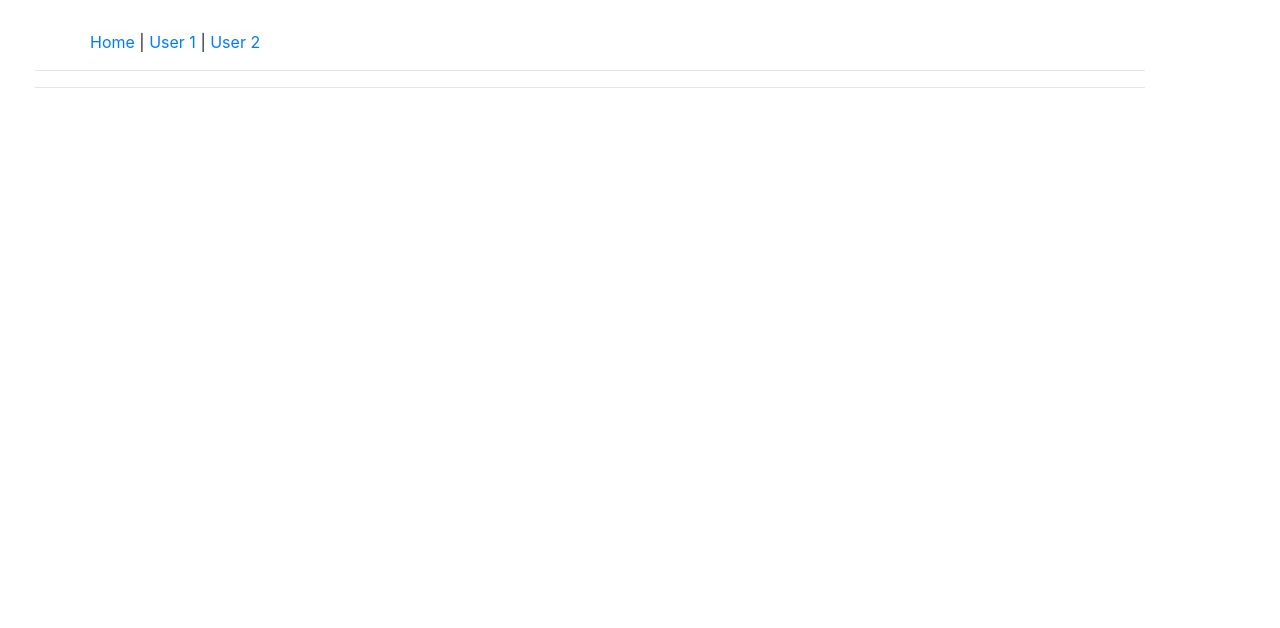
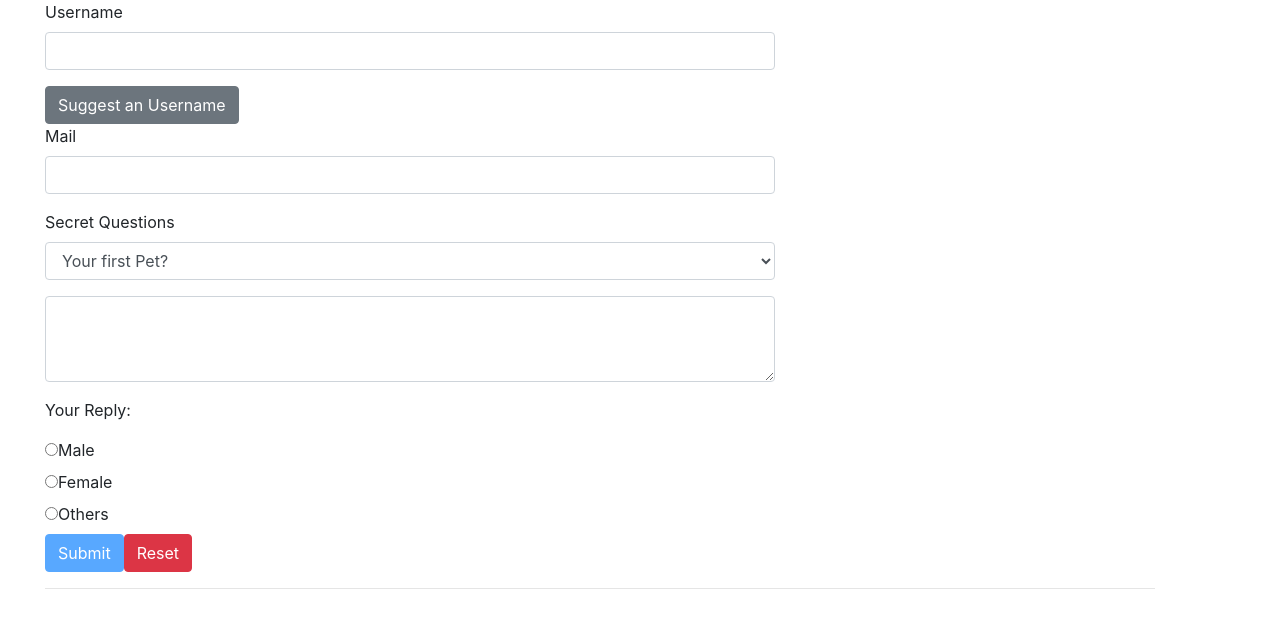
Before and after one commit to 7amitdas/angular-practice, an Angular app in the folder my-first-app/: page / in a window 1280 px wide. Shown: the top 628 px of the page. Built offline with nearby package versions, Linux system fonts and the light colour scheme.

Commit message:
Adding Angular Form Control, Form Group

```diff
--- a/my-first-app/src/app/app.component.html
+++ b/my-first-app/src/app/app.component.html
@@ -87,7 +87,7 @@
 <!-- Assignment on Services End -->
 
 <!-- Observables Practice Start -->
-<div class="container">
+<!-- <div class="container">
   <div class="row">
     <div class="col-xs-12 col-sm-10 col-md-8 col-sm-offset-1 col-md-offset-2">
       <a routerLink="/observ">Home</a> |
@@ -108,5 +108,8 @@
       <router-outlet></router-outlet>
     </div>
   </div>
-</div>
+</div> -->
 <!-- Observables Practice End -->
+<!-- Angular Form Component Start -->
+<app-ng-form-practice></app-ng-form-practice>
+<!-- Angular Form Component End -->
--- a/my-first-app/src/app/app.module.ts
+++ b/my-first-app/src/app/app.module.ts
@@ -25,6 +25,7 @@ import { CounterService } from './services/counter.service';
 import { ObservHomeComponent } from './observ-home/observ-home.component';
 import { ObservUserComponent } from './observ-user/observ-user.component';
 import { AppRoutingModule } from './app-routing.module';
+import { NgFormPracticeComponent } from './ng-form-practice/ng-form-practice.component';
 
 @NgModule({
   declarations: [
@@ -48,6 +49,7 @@ import { AppRoutingModule } from './app-routing.module';
     InactiveUsersComponent,
     ObservHomeComponent,
     ObservUserComponent,
+    NgFormPracticeComponent,
   ],
   imports: [BrowserModule, FormsModule, AppRoutingModule],
   providers: [AccountService, LoggingService, CounterService],
--- /dev/null
+++ b/my-first-app/src/app/ng-form-practice/ng-form-practice.component.css
@@ -0,0 +1,9 @@
+.container {
+  margin-left: 30px;
+}
+input.ng-invalid.ng-touched, select.ng-invalid.ng-touched {
+  border: 1px solid red;
+}
+.help-block {
+  color: red;
+}
--- /dev/null
+++ b/my-first-app/src/app/ng-form-practice/ng-form-practice.component.html
@@ -0,0 +1,102 @@
+<div class="container">
+  <div class="row">
+    <div class="col-xs-12 col-sm-10 col-md-8 col-sm-offset-1 col-md-offset-2">
+      <!-- <form (ngSubmit)="onSubmit(formData)" #formData="ngForm"> -->
+      <form (ngSubmit)="onSubmit()" #formData="ngForm">
+        <div id="user-data" ngModelGroup="userData" #userData="ngModelGroup">
+          <div class="form-group">
+            <label for="username">Username</label>
+            <input
+              type="text"
+              id="username"
+              name="username"
+              ngModel
+              class="form-control"
+              required
+            />
+          </div>
+          <button
+            class="btn btn-secondary"
+            type="button"
+            (click)="suggestUserName()"
+          >
+            Suggest an Username
+          </button>
+          <div class="form-group">
+            <label for="email">Mail</label>
+            <input
+              type="email"
+              id="email"
+              name="email"
+              ngModel
+              class="form-control"
+              required
+              email
+              #email="ngModel"
+            />
+          </div>
+          <span class="help-block" *ngIf="email.touched && !email.valid"
+            >Please enter a valid email!</span
+          >
+        </div>
+        <span *ngIf="userData.touched && !userData.valid" class="help-block"
+          >User Data is Invalid!</span
+        >
+        <div class="form-group">
+          <label for="secret">Secret Questions</label>
+          <select
+            id="secret"
+            [ngModel]="defaultQuestion"
+            name="secret"
+            class="form-control"
+            required
+          >
+            <option value="pet">Your first Pet?</option>
+            <option value="teacher">Your first teacher?</option>
+          </select>
+        </div>
+        <div class="form-group">
+          <textarea
+            name="questionAnswer"
+            rows="3"
+            [(ngModel)]="answer"
+            class="form-control"
+          ></textarea>
+        </div>
+        <p>Your Reply: {{ answer }}</p>
+        <div class="radio" *ngFor="let g of genders">
+          <label>
+            <input type="radio" name="gender" ngModel [value]="g" required />{{
+              g
+            }}
+          </label>
+        </div>
+
+        <button
+          class="btn btn-primary"
+          type="submit"
+          [disabled]="!formData.valid"
+        >
+          Submit
+        </button>
+        <button
+          class="btn btn-danger"
+          type="button" (click)="onReset()"
+        >
+          Reset
+        </button>
+      </form>
+    </div>
+  </div>
+  <hr />
+  <div class="row" *ngIf="submitted">
+    <div class="col-xs-12">
+      <h3>Your Data</h3>
+      <p>User Name: {{user.username}}</p>
+      <p>Email Id: {{user.email}}</p>
+      <p>Secret Question: Your First {{user.question}}</p>
+      <p>Question Answer: {{user.answer}}</p>
+      <p>Gender: {{user.gender}}</p>
+    </div>
+  </div>
+</div>
--- /dev/null
+++ b/my-first-app/src/app/ng-form-practice/ng-form-practice.component.ts
@@ -0,0 +1,61 @@
+import { NgFor } from '@angular/common';
+import { Component, ViewChild } from '@angular/core';
+import { NgForm } from '@angular/forms';
+
+@Component({
+  selector: 'app-ng-form-practice',
+  templateUrl: './ng-form-practice.component.html',
+  styleUrls: ['./ng-form-practice.component.css'],
+})
+export class NgFormPracticeComponent {
+  @ViewChild('formData') myForm: NgForm;
+  defaultQuestion: string = 'pet';
+  answer: string = '';
+  genders: string[] = ['Male', 'Female', 'Others'];
+  user = {
+    username: '',
+    email: '',
+    question: '',
+    answer: '',
+    gender: ''
+  };
+  submitted: boolean = false;
+
+  suggestUserName() {
+    const suggestedName = 'Superuser';
+    // this.myForm.setValue({
+    //   userData: {
+    //     username: suggestedName,
+    //     email: ''
+    //   },
+    //   secret: 'pet',
+    //   questionAnswer: '',
+    //   gender: 'Male'
+    // });
+    this.myForm.form.patchValue({
+      userData: {
+        username: suggestedName
+      }
+    });
+  }
+
+  // onSubmit(formData: NgForm) {
+  //   console.log(formData);
+  // }
+
+  onReset() {
+    this.myForm.reset();
+  }
+
+  onSubmit() {
+    this.submitted = true;
+    console.log(this.myForm);
+    this.user.username = this.myForm.value.userData.username;
+    this.user.email = this.myForm.value.userData.email;
+    this.user.question = this.myForm.value.secret;
+    this.user.answer = this.myForm.value.questionAnswer;
+    this.user.gender = this.myForm.value.gender;
+
+    this.myForm.reset();
+  }
+}
```
